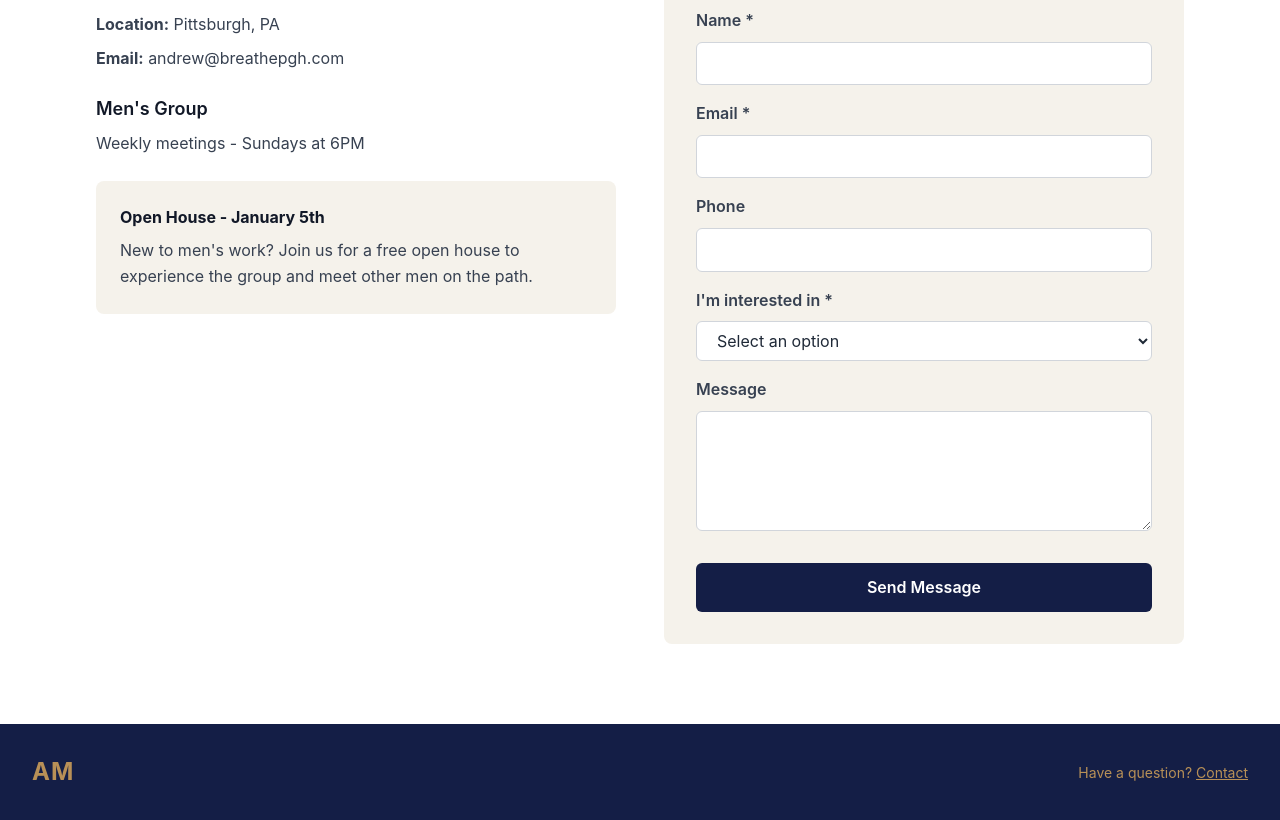
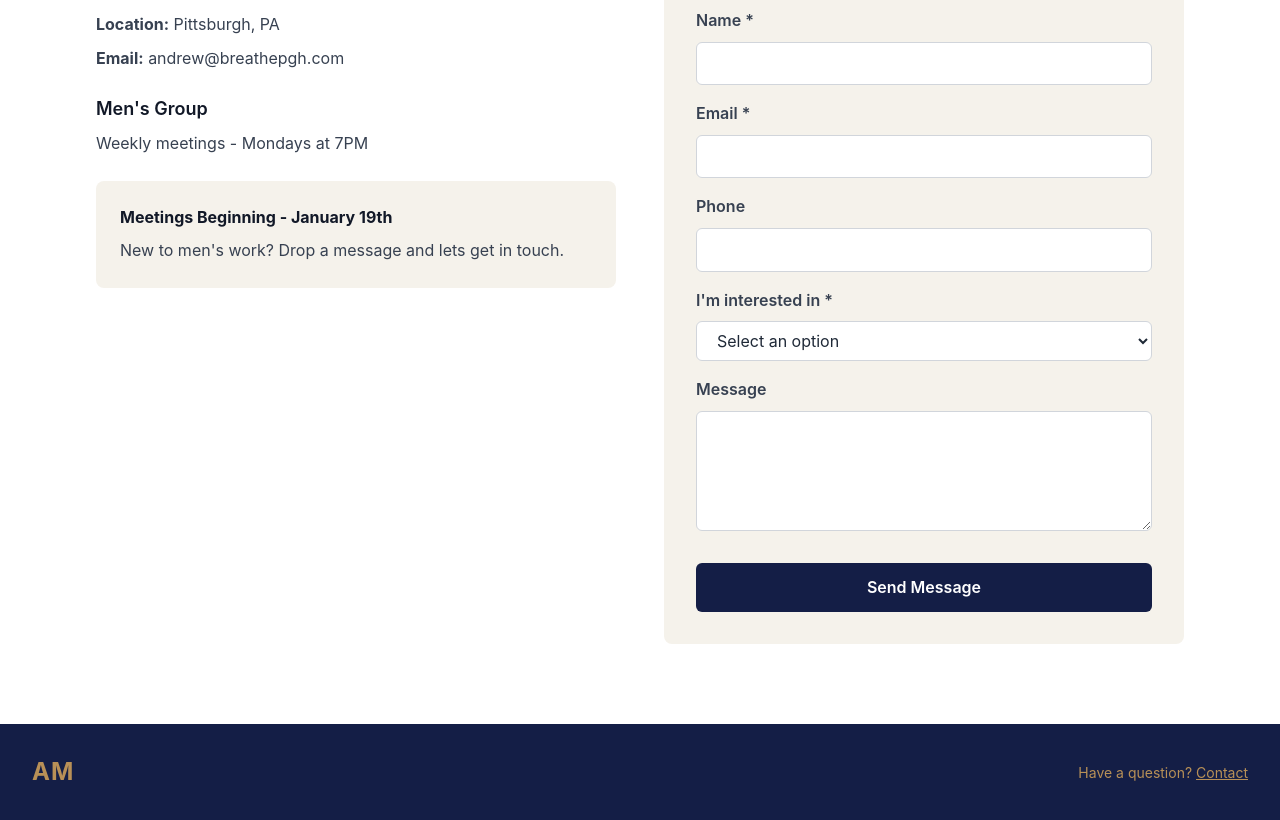
Before and after one commit to agmcdonald24/mens-coaching-site, a Next.js app: page / in a window 1280 px wide. Shown: the part 5180-6000 px from the top of the page. Built offline with nearby package versions, Linux system fonts and the light colour scheme.

Commit message:
Coherent Man

```diff
--- a/components/Contact.tsx
+++ b/components/Contact.tsx
@@ -75,13 +75,13 @@ export default function Contact() {
 
             <div>
               <h3 className="text-lg font-semibold text-gray-900 mb-2">Men's Group</h3>
-              <p className="text-gray-700">Weekly meetings - Sundays at 6PM</p>
+              <p className="text-gray-700">Weekly meetings - Mondays at 7PM</p>
             </div>
 
             <div className="mt-8 p-6 bg-[rgb(245,242,235)] rounded-lg">
-              <h4 className="font-bold text-gray-900 mb-2">Open House - January 5th</h4>
+              <h4 className="font-bold text-gray-900 mb-2">Meetings Beginning - January 19th</h4>
               <p className="text-gray-700">
-                New to men's work? Join us for a free open house to experience the group and meet other men on the path.
+                New to men's work? Drop a message and lets get in touch.
               </p>
             </div>
           </div>
@@ -170,7 +170,6 @@ export default function Contact() {
                     >
                       <option value="">Select an option</option>
                       <option value="mens-group">Men's Group</option>
-                      <option value="open-house">Open House - January 5th</option>
                       <option value="breathwork">Breathwork Sessions</option>
                       <option value="coaching">1-on-1 Coaching</option>
                       <option value="general">General Inquiry</option>
```
